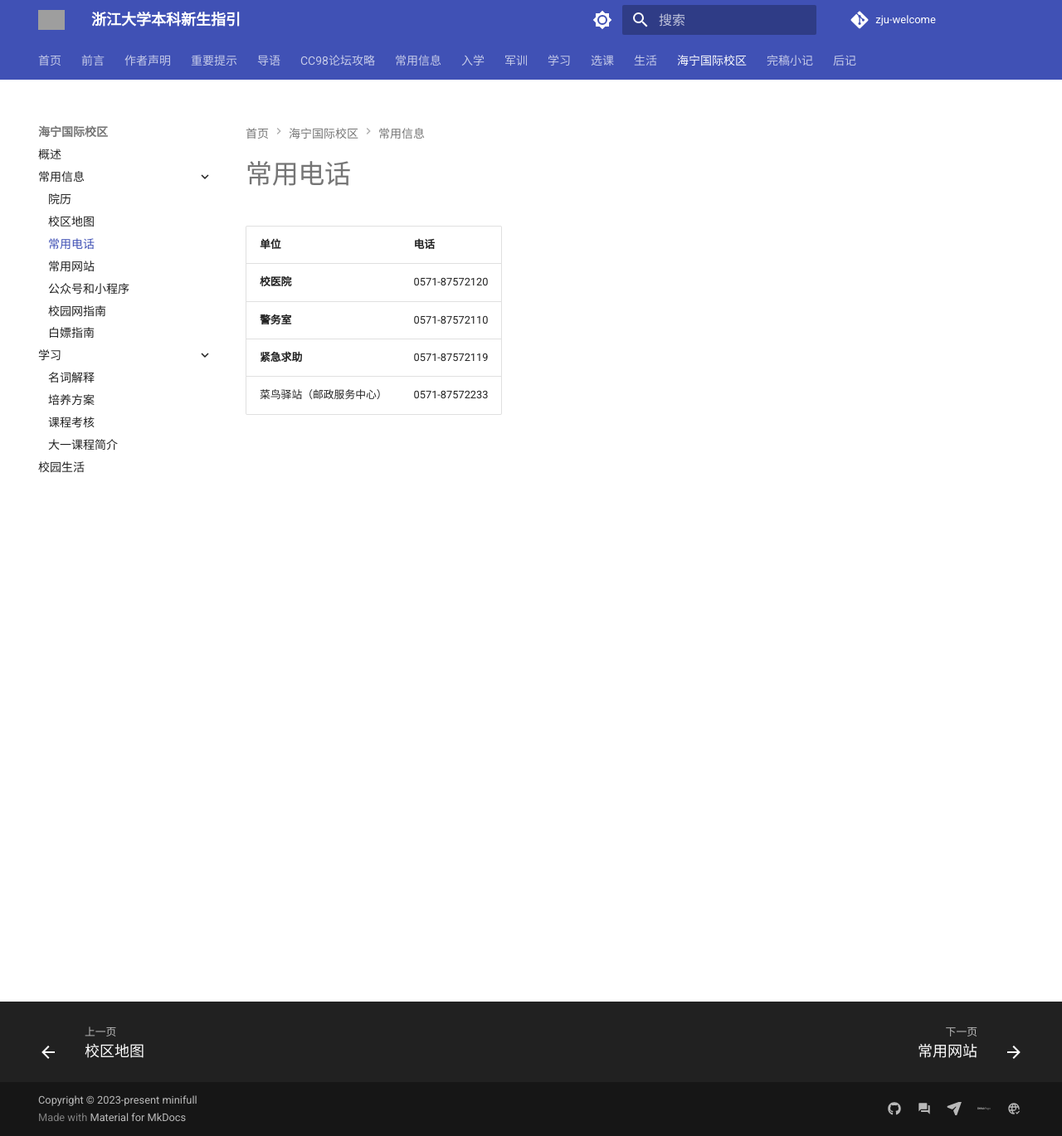
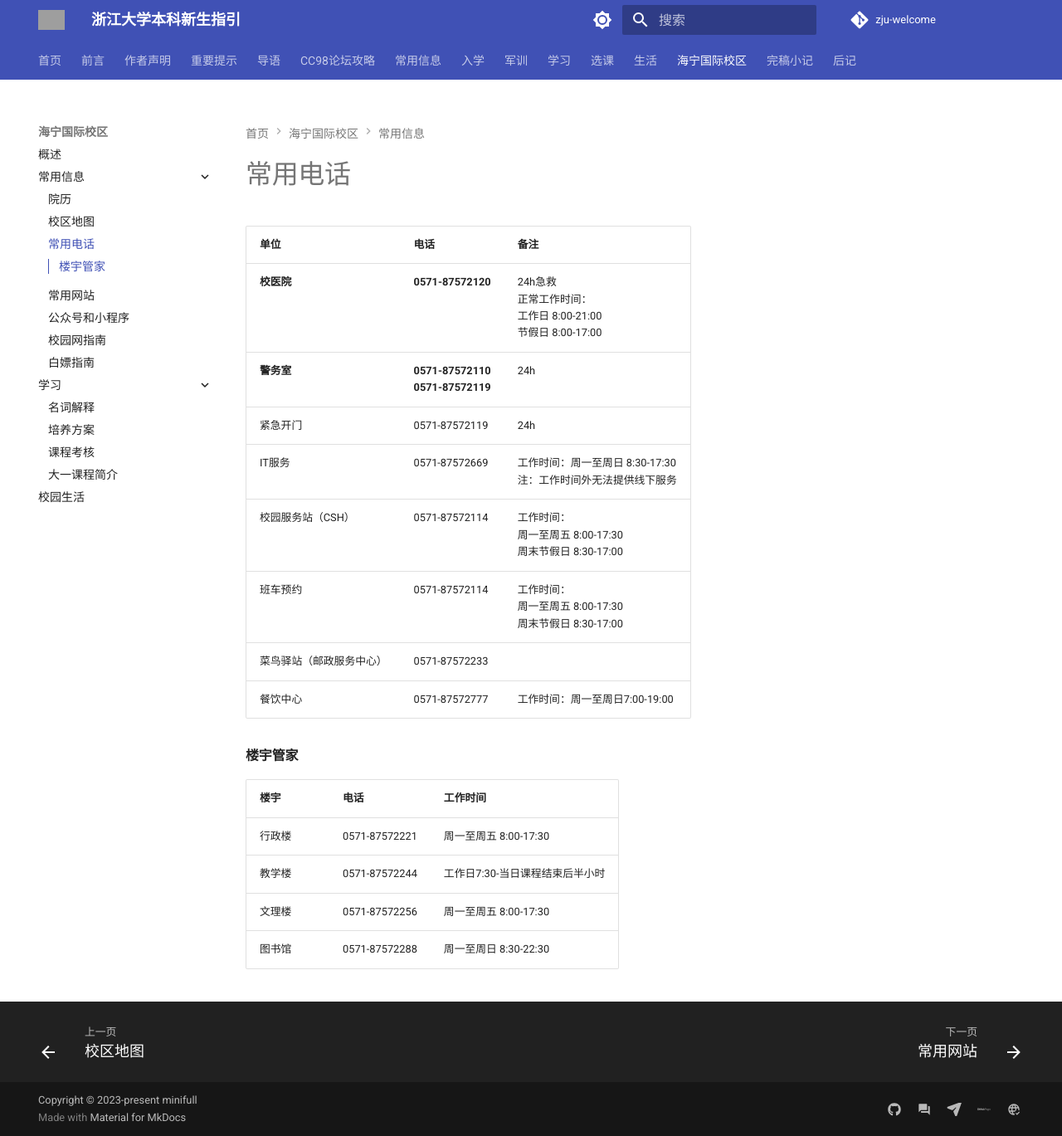
Before and after one commit to mini-full/zju-welcome, an MkDocs documentation site: the page built from docs/haining/basics/contact.md, in a window 1280 px wide and 1369 px high. Shown: the whole window at 83% size. Built offline with MkDocs 1.6.1 and Material for MkDocs 9.7.7, drawn with Linux system fonts in a browser that asks for light colours; comment, search, counter and statistics services are not loaded; grey boxes are pictures that could not be loaded.

Commit message:
add more contacts

```diff
--- a/docs/haining/basics/contact.md
+++ b/docs/haining/basics/contact.md
@@ -1,8 +1,20 @@
 # 常用电话
 
-| 单位                     | 电话          |
-| ------------------------ | ------------- |
-| **校医院**                   | 0571-87572120 |
-| **警务室**                   | 0571-87572110 |
-| **紧急求助**                 | 0571-87572119 |
-| 菜鸟驿站（邮政服务中心） | 0571-87572233 |
+| 单位                     | 电话                               | 备注                                                                  |
+| ------------------------ | ---------------------------------- | --------------------------------------------------------------------- |
+| **校医院**               | **0571-87572120**                  | 24h急救<br>正常工作时间：<br>工作日  8:00-21:00<br>节假日  8:00-17:00 |
+| **警务室**               | **0571-87572110<br>0571-87572119** | 24h                                                                   |
+| 紧急开门                 | 0571-87572119                      | 24h                                                                   |
+| IT服务                   | 0571-87572669                      | 工作时间：周一至周日 8:30-17:30<br>注：工作时间外无法提供线下服务     |
+| 校园服务站（CSH）        | 0571-87572114                      | 工作时间：<br>周一至周五 8:00-17:30<br>周末节假日 8:30-17:00          |
+| 班车预约                 | 0571-87572114                      | 工作时间：<br>周一至周五 8:00-17:30<br>周末节假日 8:30-17:00          |
+| 菜鸟驿站（邮政服务中心） | 0571-87572233                      |                                                                       |
+| 餐饮中心                 | 0571-87572777                      | 工作时间：周一至周日7:00-19:00                                        |
+
+#### 楼宇管家
+| 楼宇 | 电话 | 工作时间 |
+| --- | --- | --- |
+| 行政楼 | 0571-87572221 | 周一至周五 8:00-17:30 |
+| 教学楼 | 0571-87572244 | 工作日7:30-当日课程结束后半小时 |
+| 文理楼 | 0571-87572256 | 周一至周五 8:00-17:30 |
+| 图书馆 | 0571-87572288 | 周一至周日 8:30-22:30 |
```
